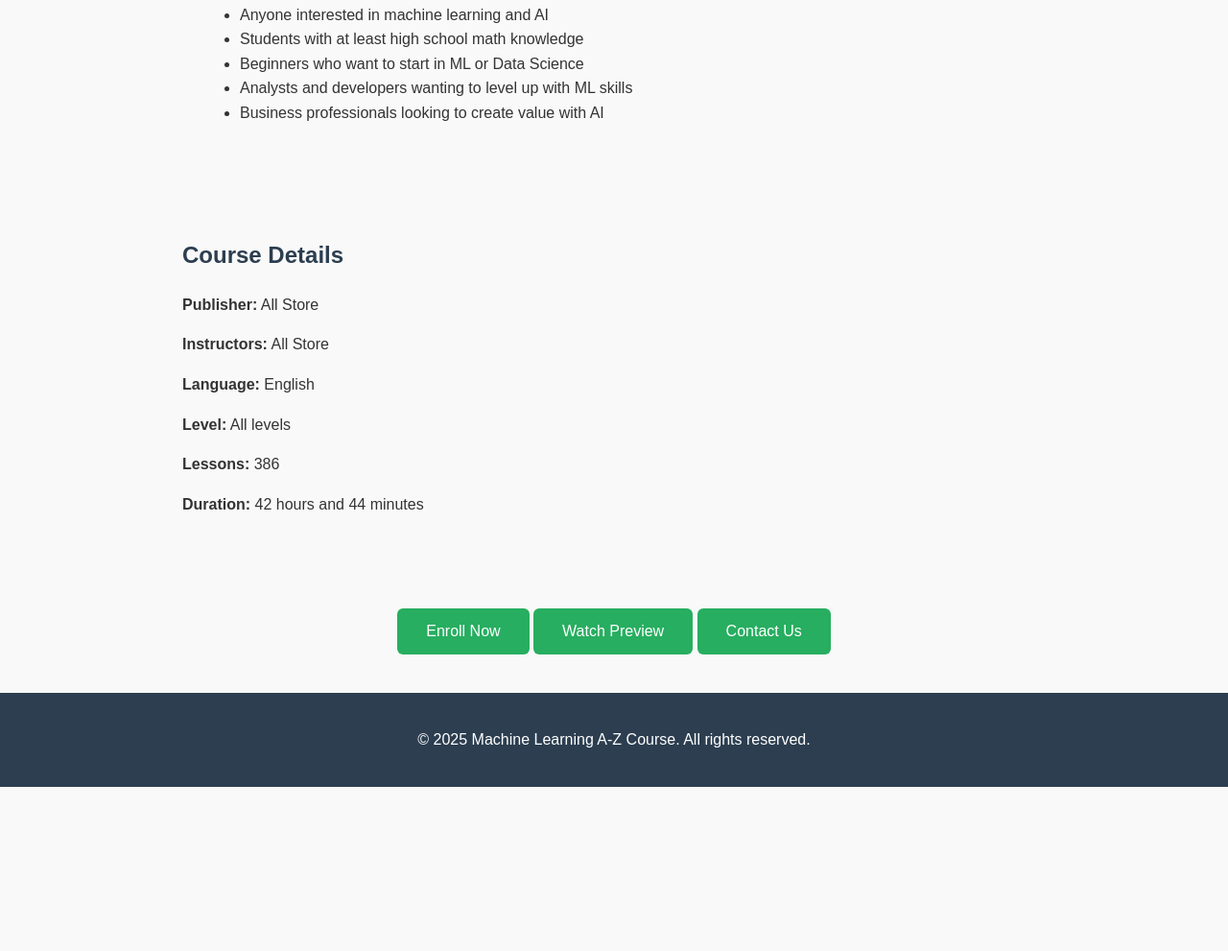
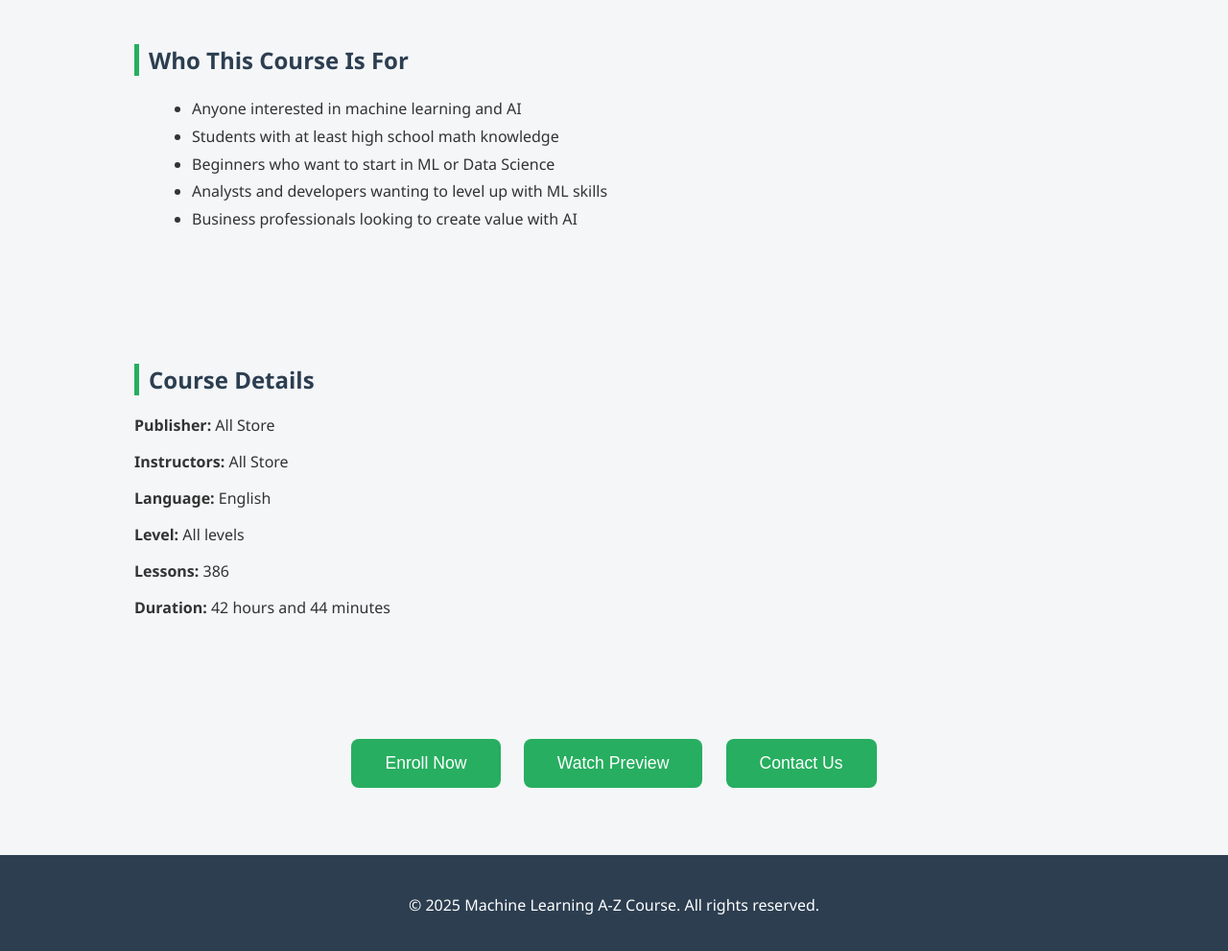
Before and after one commit to alinemade/index.html, a plain HTML site: page index.html in a window 1280 px wide. Shown: the part 737-1728 px from the top of the page at 96% size. Before the commit the page ends 1557 px from the top, so only its background shows below. Drawn offline with Linux system fonts and the light colour scheme.

Commit message:
index.html

```diff
--- a/index.html
+++ b/index.html
@@ -1,74 +1,79 @@
+
 <!DOCTYPE html>
 <html lang="en">
 <head>
   <meta charset="UTF-8" />
   <meta name="viewport" content="width=device-width, initial-scale=1.0" />
-  <title>Machine Learning A-Z: AI, Python & R + ChatGPT Prize [2025]</title>
+  <title>Machine Learning A-Z: AI, Python & R + ChatGPT Prize </title>
   <style>
     body {
       margin: 0;
-      font-family: Arial, sans-serif;
-      line-height: 1.6;
-      background: #f9f9f9;
+      font-family: 'Segoe UI', Tahoma, Geneva, Verdana, sans-serif;
+      background: #f4f6f8;
       color: #333;
     }
     header {
-      background: #2c3e50;
+      background: linear-gradient(135deg, #2c3e50, #34495e);
       color: #fff;
-      padding: 40px 20px;
+      padding: 60px 20px;
       text-align: center;
     }
     header h1 {
       margin: 0;
-      font-size: 2rem;
+      font-size: 2.5rem;
     }
     header p {
       font-size: 1.2rem;
-      margin-top: 10px;
+      margin-top: 15px;
     }
     section {
-      padding: 40px 20px;
-      max-width: 900px;
+      padding: 50px 20px;
+      max-width: 1000px;
       margin: auto;
     }
     h2 {
       color: #2c3e50;
       margin-bottom: 20px;
+      border-left: 5px solid #27ae60;
+      padding-left: 10px;
     }
     ul {
       list-style: disc;
       margin-left: 20px;
+      line-height: 1.8;
     }
     .cta {
       text-align: center;
-      margin: 40px 0;
+      margin: 50px 0;
     }
     .cta button {
       background: #27ae60;
       color: #fff;
       border: none;
-      padding: 15px 30px;
-      font-size: 1rem;
-      border-radius: 6px;
+      padding: 15px 35px;
+      font-size: 1.1rem;
+      border-radius: 8px;
       cursor: pointer;
-      transition: background 0.3s;
+      margin: 10px;
+      transition: all 0.3s;
     }
     .cta button:hover {
       background: #219150;
+      transform: scale(1.05);
     }
     footer {
       background: #2c3e50;
       color: #fff;
       text-align: center;
-      padding: 20px;
-      margin-top: 40px;
+      padding: 25px;
+      margin-top: 60px;
     }
   </style>
 </head>
 <body>
   <header>
     <h1>Machine Learning A-Z: AI, Python & R + ChatGPT Prize [2025]</h1>
-    <p>Learn Machine Learning step by step with Python, R, and real-world projects.</p>
+    <p>Master Machine Learning step by step with Python, R, and hands-on projects.</p>
   </header>
 
   <section>
```
